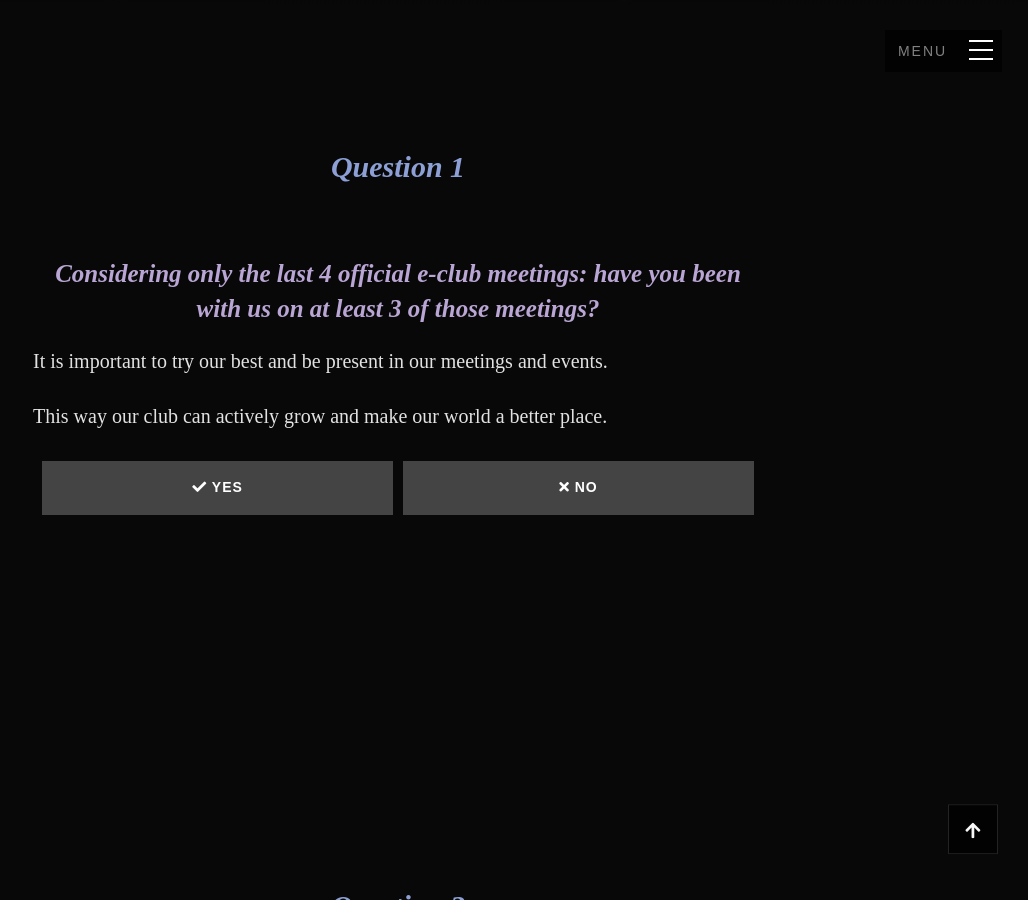
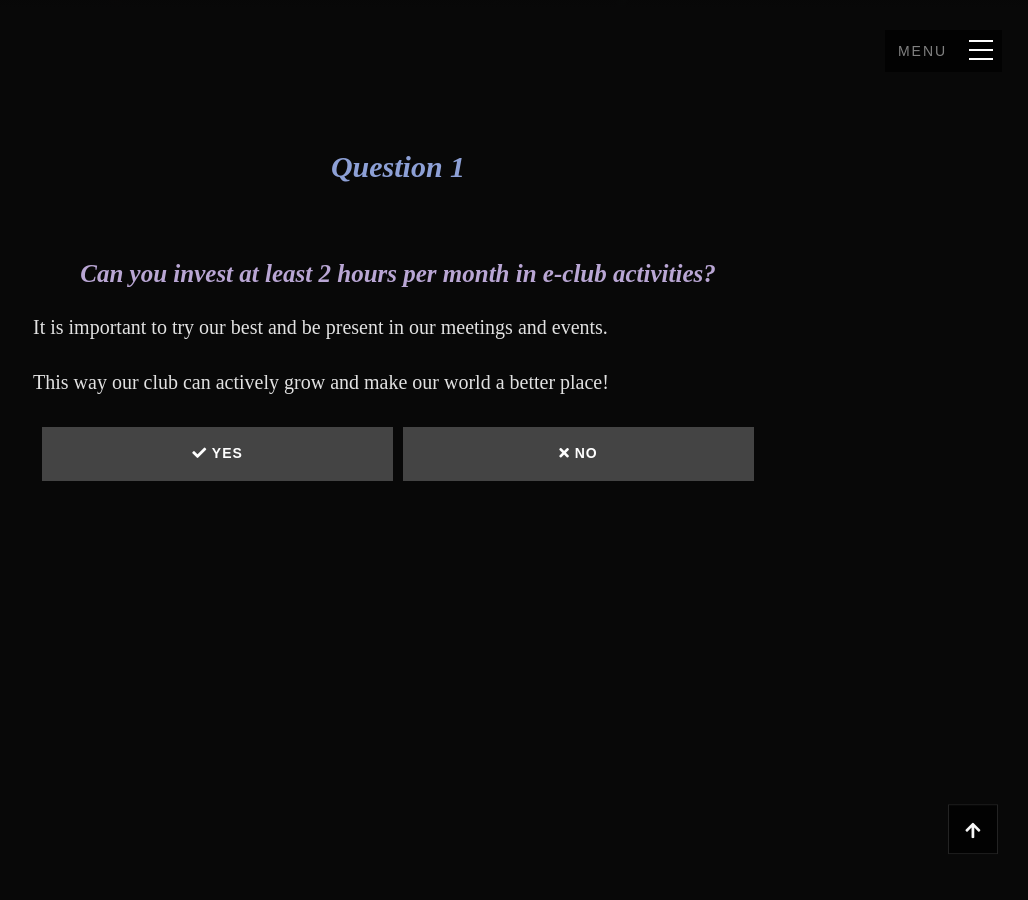
Before and after one commit to e-rotaract/e-rotaract.github.io, a Jekyll site: the page built from _pages/join-us.md, in a window 1280 px wide and 900 px high, scrolled down 864 px. Shown: the whole window, without its empty margins (252-1280 px from the left). Built offline with Jekyll 4.4.1, drawn with Linux system fonts in a browser that asks for light colours; some web fonts are replaced; comment, search, counter and statistics services are not loaded; some of the changed text lies outside the part shown.

Commit message:
Update join us page

```diff
--- a/_pages/join-us.md
+++ b/_pages/join-us.md
@@ -55,11 +55,11 @@
 
 # Question 1 {#q1}
 
-## Considering only the last 4 official e-club meetings: have you been with us on at least 3 of those meetings?
+## Can you invest at least 2 hours per month in e-club activities?
 
 It is important to try our best and be present in our meetings and events.
 
-This way our club can actively grow and make our world a better place.
+This way our club can actively grow and make our world a better place!
 
 {% include gallery-btn
   large=false
@@ -69,6 +69,7 @@
   ]'
 %}
 
+<br><br><br>
 <br><br><br>
 <br><br><br>
 <br><br><br>
@@ -90,12 +91,13 @@
 <br><br><br>
 <br><br><br>
 <br><br><br>
+<br><br><br>
 
 # Question 3 {#q3}
 
-## Do you agree the content of our Manifesto?
+## Do you agree with the content of our Manifesto?
 
-Our [Manifesto is available online clicking here](https://docs.google.com/document/d/1bbMJXxgswu3yPEsXYcwbD9hDjsDLIxYhDd5ZG3wqfXM/edit?usp=sharing).
+Our [Manifesto is available online by clicking here](https://docs.google.com/document/d/1bbMJXxgswu3yPEsXYcwbD9hDjsDLIxYhDd5ZG3wqfXM/edit?usp=sharing).
 
 Questions and suggestions are always welcome!
 
@@ -110,12 +112,13 @@
 <br><br><br>
 <br><br><br>
 <br><br><br>
+<br><br><br>
 
 # Question 4 {#q4}
 
 ## Can you participate at least in one meeting monthly?
 
-Our meetings are usually on Sundays, and last for 1 hour.
+Our meetings are usually on Sundays, with a normal duration of 1 hour.
 
 {% include gallery-btn
   large=false
@@ -125,6 +128,7 @@
   ]'
 %}
 
+<br><br><br>
 <br><br><br>
 <br><br><br>
 <br><br><br>
@@ -146,6 +150,7 @@
 <br><br><br>
 <br><br><br>
 <br><br><br>
+<br><br><br>
 
 # Amazing! {#amazing}
 
@@ -162,6 +167,7 @@
 <br><br><br>
 <br><br><br>
 <br><br><br>
+<br><br><br>
 
 # Oh, you cannot join, not yet! {#not-yet}
 
@@ -174,3 +180,8 @@
 And when you can answer YES to all questions, then you are ready to join!
 
 If you have questions, ask one of our members, we will be happy to answer.
+
+<br><br><br>
+<br><br><br>
+<br><br><br>
+<br><br><br>
```
